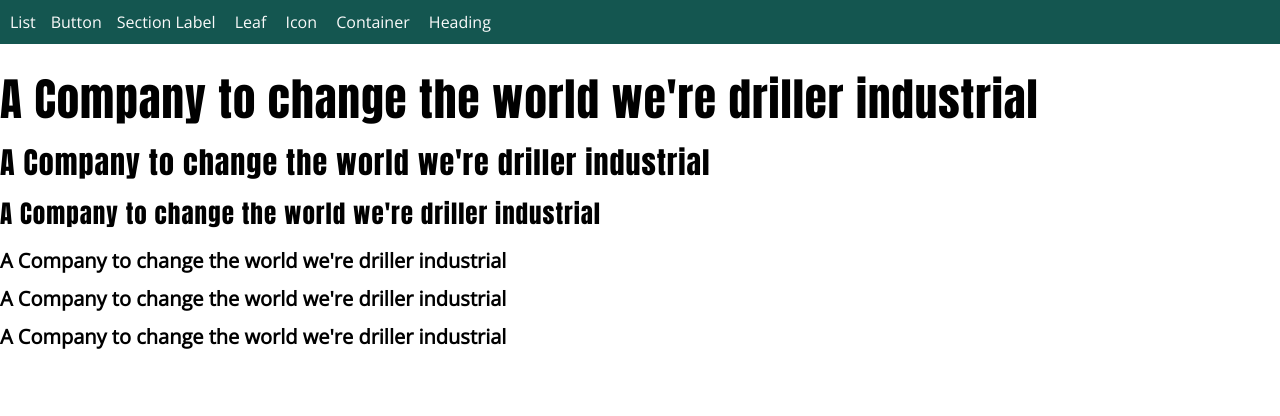
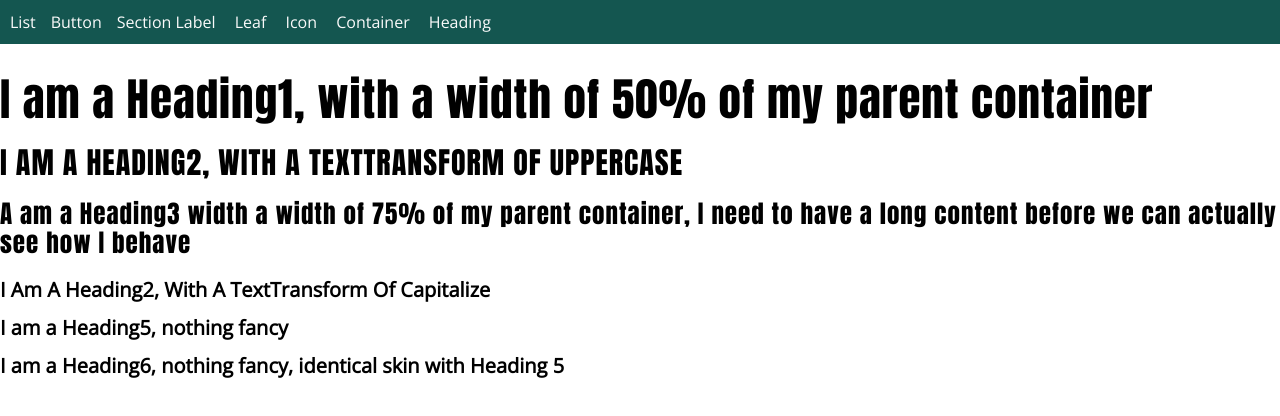
Before and after one commit to nrmndev/nrmndev-fw, a React (Vite) app: page /heading in a window 1280 px wide. Shown: the top 416 px of the page. Built offline with nearby package versions, Linux system fonts and the light colour scheme.

Commit message:
revised sample components

```diff
--- a/src/routing/Index.tsx
+++ b/src/routing/Index.tsx
@@ -1,12 +1,12 @@
 import App from "../App";
 import { createBrowserRouter } from "react-router-dom";
-import SectionLabel from "@components/section-label/Index";
 import Leaf from "@components/leaf/Index";
 import Container from "@components/container/Index";
 import SampleList from "./SampleComponents/SampleList";
 import SampleButton from "./SampleComponents/SampleButton";
 import SampleHeading from "./SampleComponents/SampleHeading";
 import SampleIcon from "./SampleComponents/SampleIcon";
+import SampleSectionLabel from "./SampleComponents/SampleSectionLabel";
 
 const router = createBrowserRouter([
   {
@@ -21,7 +21,7 @@ const router = createBrowserRouter([
         path: "button",
         element: <SampleButton />,
       },
-      { path: "sectionlabel", element: <SectionLabel /> },
+      { path: "sectionlabel", element: <SampleSectionLabel /> },
       { path: "leaf", element: <Leaf /> },
       { path: "icon", element: <SampleIcon /> },
       { path: "container", element: <Container /> },
--- a/src/routing/SampleComponents/SampleButton.tsx
+++ b/src/routing/SampleComponents/SampleButton.tsx
@@ -1,4 +1,4 @@
-import Button from "../../components/button/Index";
+import Button from "@components/button/Index";
 
 const SampleButton = () => (
   <Button variant="primary" size="large">
--- a/src/routing/SampleComponents/SampleHeading.tsx
+++ b/src/routing/SampleComponents/SampleHeading.tsx
@@ -3,23 +3,22 @@ import { Heading } from "@components/heading/Index";
 const SampleHeading = () => {
   return (
     <>
-      <Heading level={1} maxCharacters={20}>
-        A Company to change the world we're driller industrial{" "}
+      <Heading level={1} width={50}>
+        I am a Heading1, with a width of 50% of my parent container
       </Heading>
-      <Heading level={2}>
-        A Company to change the world we're driller industrial
+      <Heading level={2} textTransform="uppercase">
+        I am a Heading2, with a textTransform of uppercase
       </Heading>
-      <Heading level={3} maxCharacters={40}>
-        A Company to change the world we're driller industrial
+      <Heading level={3} width={75}>
+        A am a Heading3 width a width of 75% of my parent container, I need to
+        have a long content before we can actually see how I behave
       </Heading>
-      <Heading level={4}>
-        A Company to change the world we're driller industrial
+      <Heading level={4} textTransform="capitalize">
+        I am a Heading2, with a textTransform of capitalize
       </Heading>
-      <Heading level={5}>
-        A Company to change the world we're driller industrial
-      </Heading>
+      <Heading level={5}>I am a Heading5, nothing fancy</Heading>
       <Heading level={6}>
-        A Company to change the world we're driller industrial
+        I am a Heading6, nothing fancy, identical skin with Heading 5
       </Heading>
     </>
   );
--- a/src/routing/SampleComponents/SampleIcon.tsx
+++ b/src/routing/SampleComponents/SampleIcon.tsx
@@ -1,10 +1,19 @@
 import Icon from "@components/icon/Index";
+import viteLogo from "/vite.svg";
 import { FaBeer } from "react-icons/fa";
 
+//Limit to 3 combinations color/background
 const SampleIcon = () => {
   return (
     <>
-      <Icon icon={FaBeer} variant="primary" />
+      <Icon icon={viteLogo} variant="primary" />
+      <Icon icon={viteLogo} variant="primary-alt" />
+      <Icon icon={viteLogo} variant="secondary" rounded />
+      <Icon icon={viteLogo} variant="secondary-alt" rounded />
+      <Icon icon={FaBeer} variant="primary" rounded />
+      <Icon icon={FaBeer} variant="primary-alt" />
+      <Icon icon={FaBeer} variant="secondary" rounded />
+      <Icon icon={FaBeer} variant="secondary-alt" />
     </>
   );
 };
--- a/src/routing/SampleComponents/SampleList.tsx
+++ b/src/routing/SampleComponents/SampleList.tsx
@@ -1,4 +1,4 @@
-import List from "../../components/list/Index";
+import List from "@components/list/Index";
 
 const SampleList = () => {
   return (
--- /dev/null
+++ b/src/routing/SampleComponents/SampleSectionLabel.tsx
@@ -0,0 +1,13 @@
+import SectionLabel from "@components/section-label/Index";
+
+const SampleSectionLabel = () => {
+  return (
+    <>
+      <SectionLabel label="Im on the left" position="left" />
+      <SectionLabel label="Im on the center" position="center" />
+      <SectionLabel label="Im on the right" position="right" />
+    </>
+  );
+};
+
+export default SampleSectionLabel;
```
